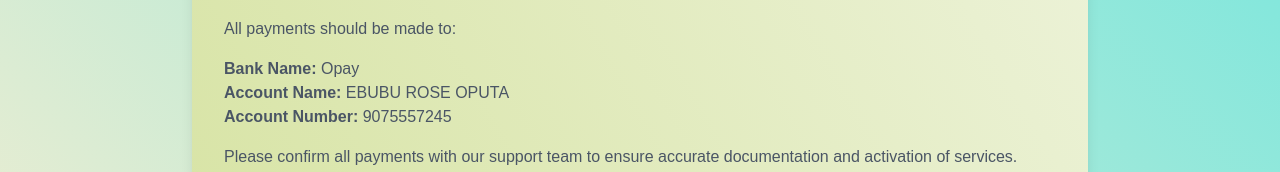
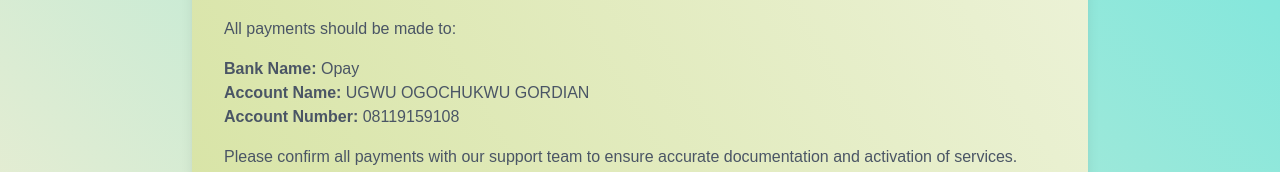
Before and after one commit to skillmerchants/skill-merchants, a Next.js app: page /pages/pricing in a window 1280 px wide. Shown: the part 1804-1976 px from the top of the page. Built offline with nearby package versions, Linux system fonts and the light colour scheme.

Commit message:
Update page.jsx

```diff
--- a/src/app/pages/pricing/page.jsx
+++ b/src/app/pages/pricing/page.jsx
@@ -249,8 +249,8 @@ export default function Pricing() {
             </p>
             <p className="text-gray-600">
               <strong>Bank Name:</strong> Opay<br />
-              <strong>Account Name:</strong>  EBUBU ROSE OPUTA<br />
-              <strong>Account Number:</strong>   9075557245
+              <strong>Account Name:</strong>  UGWU OGOCHUKWU GORDIAN<br />
+              <strong>Account Number:</strong>   08119159108
             </p>
             <p className="text-gray-600 mt-4">
               Please confirm all payments with our support team to ensure accurate documentation and
```
